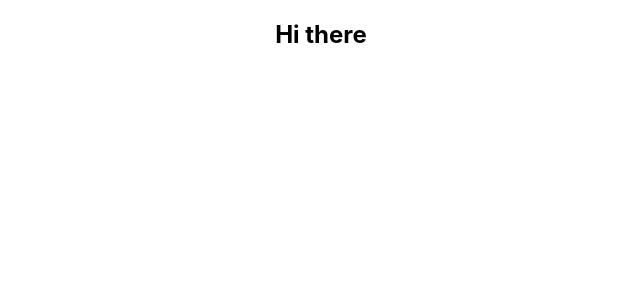
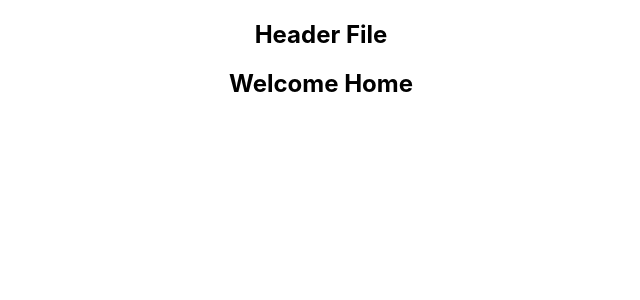
Before and after one commit to rasel-gannicus/Photographer-Website-Portfolio---E-commerce--with-React, a React (Create React App) app: page / in a window 1280 px wide. Shown: the top 300 px of the page, without its empty margins (319-959 px from the left). Built offline with nearby package versions, Linux system fonts and the light colour scheme.

Commit message:
setting up route

```diff
--- a/package.json
+++ b/package.json
@@ -8,6 +8,7 @@
     "@testing-library/user-event": "^13.5.0",
     "react": "^18.2.0",
     "react-dom": "^18.2.0",
+    "react-router-dom": "^6.4.4",
     "react-scripts": "5.0.1",
     "web-vitals": "^2.1.4"
   },
--- a/src/App.js
+++ b/src/App.js
@@ -1,10 +1,18 @@
 import logo from './logo.svg';
 import './App.css';
+import Header from './Pages/Header/Header';
+import { Route, Routes } from 'react-router-dom';
+import Home from './Pages/Home/Home';
+import About from './Pages/About/About';
 
 function App() {
   return (
     <div className="App">
-      <h2>Hi there</h2>
+      <Header></Header>
+      <Routes>
+        <Route path='/' element={<Home></Home>}></Route>
+        <Route path='/about' element={<About></About>} ></Route>
+      </Routes>
     </div>
   );
 }
--- a/src/index.js
+++ b/src/index.js
@@ -3,12 +3,16 @@
 import './index.css';
 import App from './App';
 import reportWebVitals from './reportWebVitals';
+import { BrowserRouter } from 'react-router-dom';
 
 const root = ReactDOM.createRoot(document.getElementById('root'));
 root.render(
-  <React.StrictMode>
-    <App />
-  </React.StrictMode>
+  <BrowserRouter>
+    <React.StrictMode>
+      <App />
+    </React.StrictMode>
+  </BrowserRouter>
+
 );
 
 // If you want to start measuring performance in your app, pass a function
```
Also changed, not shown: 1 other file (tests, documents, lock files or other folders).
